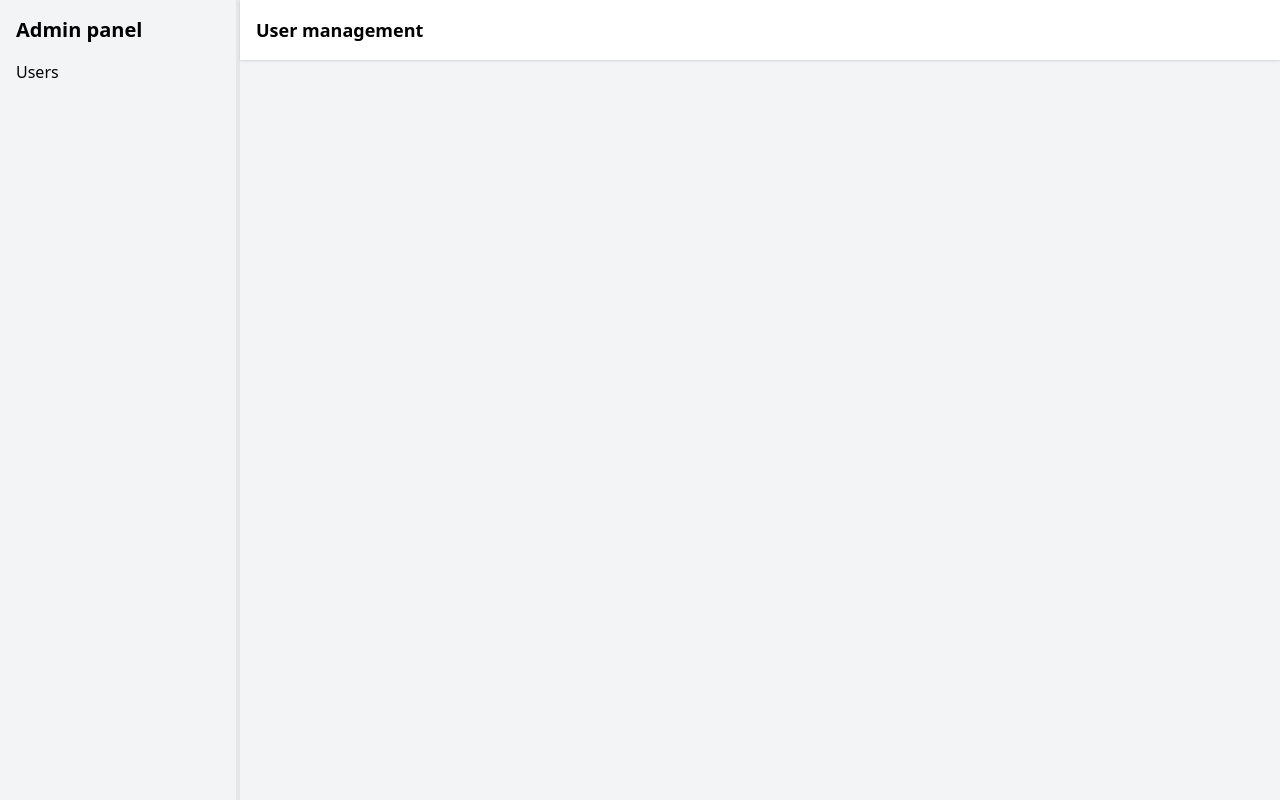
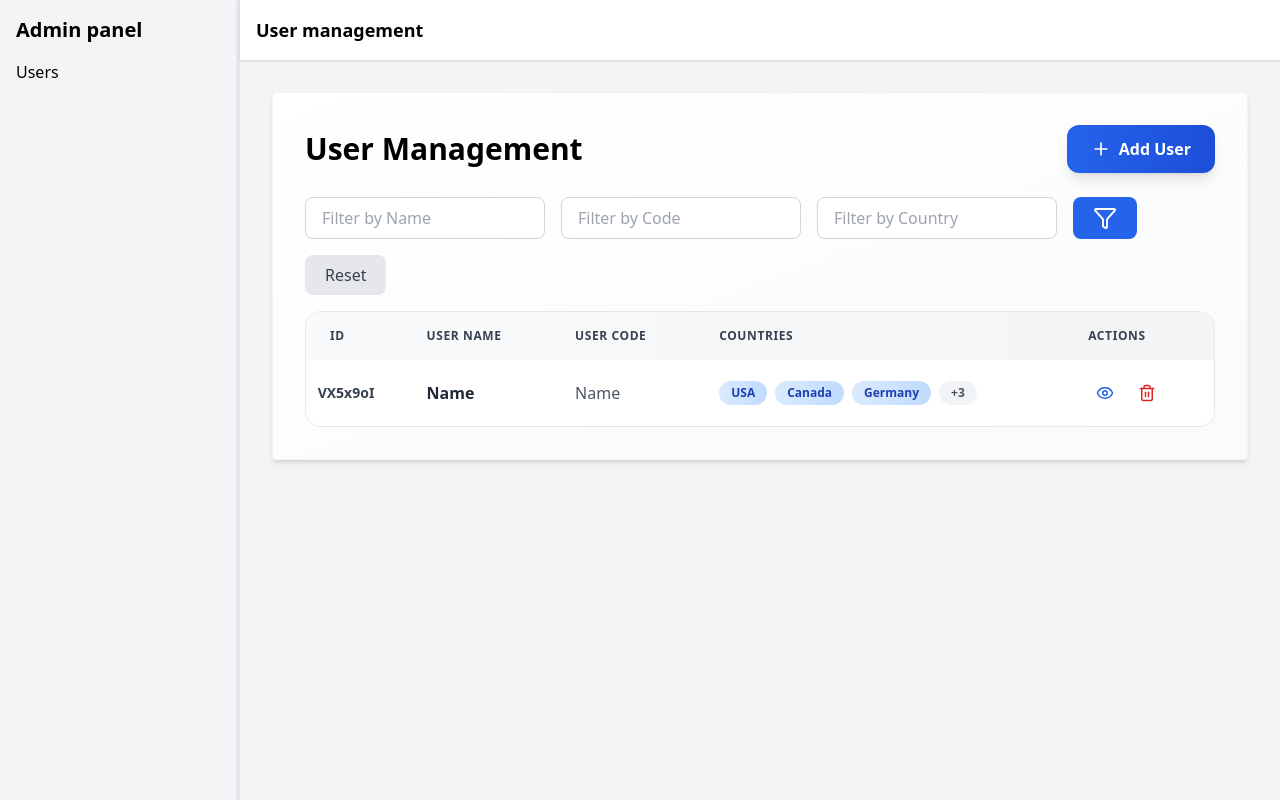
Before and after one commit to sathiswarj/user-ui, a React (Create React App) app: page / in a window 1280 px wide. Built offline with nearby package versions, Linux system fonts and the light colour scheme; data requests are answered from the project's data file.

Commit message:
server updated

```diff
--- a/db.json
+++ b/db.json
@@ -1,16 +1,17 @@
 {
   "users": [
     {
-      "id": "c9d0",
-      "name": "        headers: { 'Content-Type': 'application/json' },",
-      "code": "        headers: { 'Content-Type': 'application/json' },",
+      "name": "Name ",
+      "code": "Name ",
       "countries": [
+        "USA",
+        "Canada",
+        "Germany",
         "UK",
-        "Germany",
         "India",
-        "France",
-        "Australia"
-      ]
+        "Japan"
+      ],
+      "id": "VX5x9oI"
     }
   ]
 }
--- a/package.json
+++ b/package.json
@@ -9,7 +9,9 @@
     "@testing-library/user-event": "^13.5.0",
     "axios": "^1.13.2",
     "concurrently": "^9.2.1",
-    "json-server": "^1.0.0-beta.3",
+    "cors": "^2.8.5",
+    "express": "^4.18.2",
+    "json-server": "^0.17.3",
     "lucide-react": "^0.553.0",
     "react": "^19.2.0",
     "react-dom": "^19.2.0",
--- a/src/App.js
+++ b/src/App.js
@@ -7,7 +7,7 @@ const App = () => {
   return (
     <Routes>
       <Route path="/" element={<DashboardLayout />}>
-        <Route path="user-management" element={<User />} />
+        <Route path="/" element={<User />} />
       </Route>
     </Routes>
   );
--- a/src/Components/Dashboard/Sidebar.js
+++ b/src/Components/Dashboard/Sidebar.js
@@ -8,7 +8,7 @@ const Sidebar = () => {
       <ul className="space-y-2">
 
         <li>
-          <Link to="/user-management" className="block hover:text-blue-600">
+          <Link to="/" className="block hover:text-blue-600">
             Users
           </Link>
         </li>
```
Also changed, not shown: server.js (+11 -12 lines), 1 other file (tests, documents, lock files or other folders).
